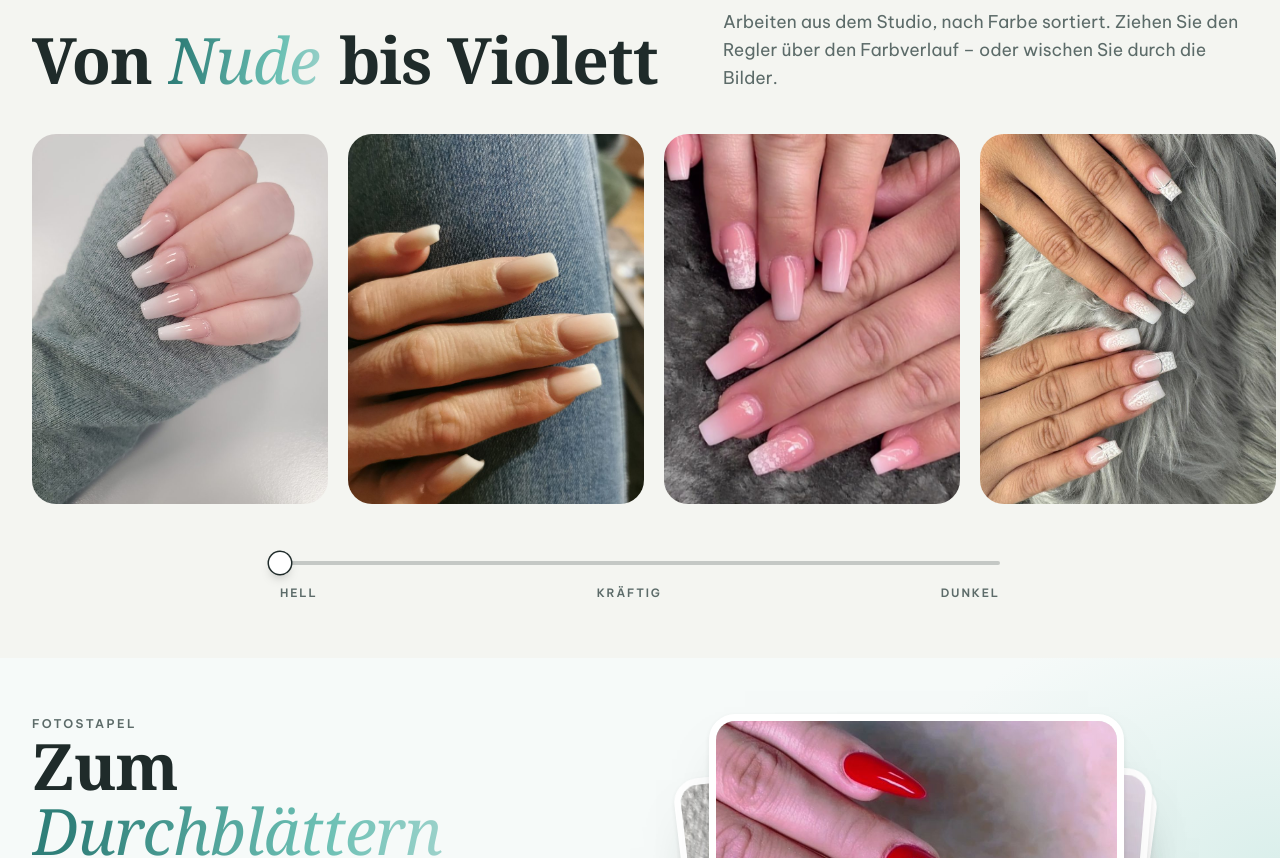
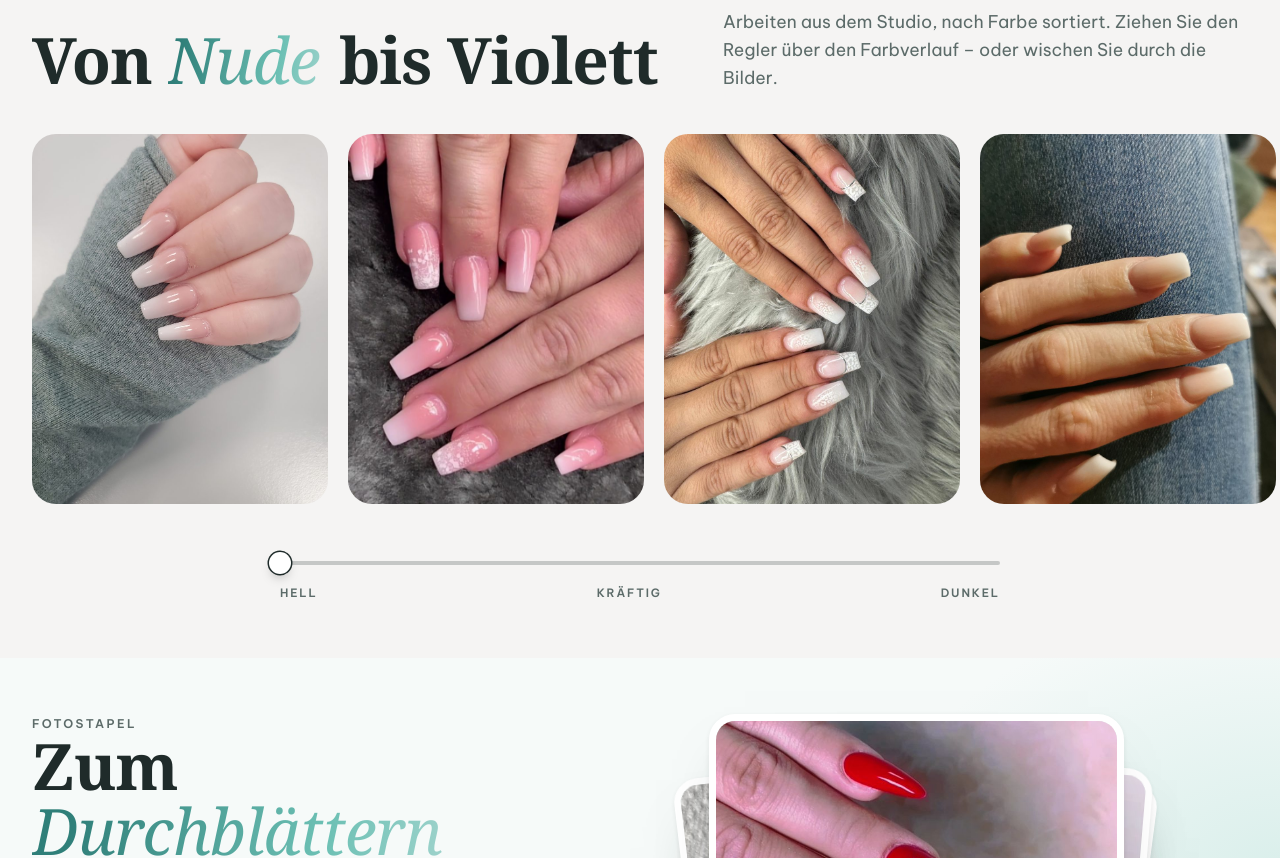
Before and after one commit to julia-mirku/minh-nails-muster, a plain HTML site: page index.html in a window 1280 px wide. Shown: the part 1640-2498 px from the top of the page. Drawn offline with Linux system fonts and the light colour scheme; a web font is replaced by a local one.

Commit message:
Add files via upload

```diff
--- a/index.html
+++ b/index.html
@@ -521,9 +521,9 @@ const wait=ms=>new Promise(r=>setTimeout(r,ms));
 /* Farbkarte: every swatch and every photo is a real work from the studio */
 const COLORS=[
  {k:'nude',n:'Nude',img:'h1',hex:'#C9A58E'},
+ {k:'french',n:'French',img:'h117',hex:'#E9C3C3'},
  {k:'rose',n:'Rosé',img:'h282',hex:'#E07BA0'},
  {k:'kirsch',n:'Kirschrot',img:'g3',hex:'#D3162E'},
- {k:'french',n:'French',img:'h117',hex:'#E9C3C3'},
  {k:'bordeaux',n:'Bordeaux',img:'g49',hex:'#6F1023'},
  {k:'violett',n:'Violett',img:'h71',hex:'#5B2C8F'},
  {k:'schwarz',n:'Schwarz & Gold',img:'h240',hex:'#3A2E2A'},
@@ -593,7 +593,7 @@ keyOpen($('#stage'),()=>{if(swiped){swiped=false;return}openLB('img/h/'+cur.img+
 keyOpen($('#vphoto'),()=>openLB('img/w/h2.jpg'));
 
 /* gallery ribbon, sorted light to dark */
-const SHOTS=[['h4','#EADBCF'],['h7','#E8D3C2'],['h89','#F0D2CE'],['h296','#EEDDD2'],['h279','#F28AB8'],['h291','#E79AB5'],['h36','#FF7A3D'],['h0','#B4223D'],['h116','#6E0F1C'],['h75','#3C1F4D']];
+const SHOTS=[['h4','#EADBCF'],['h89','#F0D2CE'],['h296','#EEDDD2'],['h7','#E8D3C2'],['h279','#F28AB8'],['h291','#E79AB5'],['h36','#FF7A3D'],['h0','#B4223D'],['h116','#6E0F1C'],['h75','#3C1F4D']];
 const rib=$('#ribbon');
 SHOTS.forEach(([f,t])=>{const d=document.createElement('button');d.type='button';d.className='shot';d.dataset.t=t;d.style.setProperty('--i',SHOTS.findIndex(x=>x[0]===f)%6);d.setAttribute('aria-label','Foto gross ansehen');d.innerHTML='<img src="img/w/'+f+'.jpg" alt="Nageldesign aus dem Minh Nail Salon" loading="lazy" draggable="false">';d.addEventListener('click',()=>{if(rib.dataset.moved==='1')return;openLB('img/w/'+f+'.jpg')});rib.appendChild(d)});
 let dx=0,sl=0,down=false;
```
